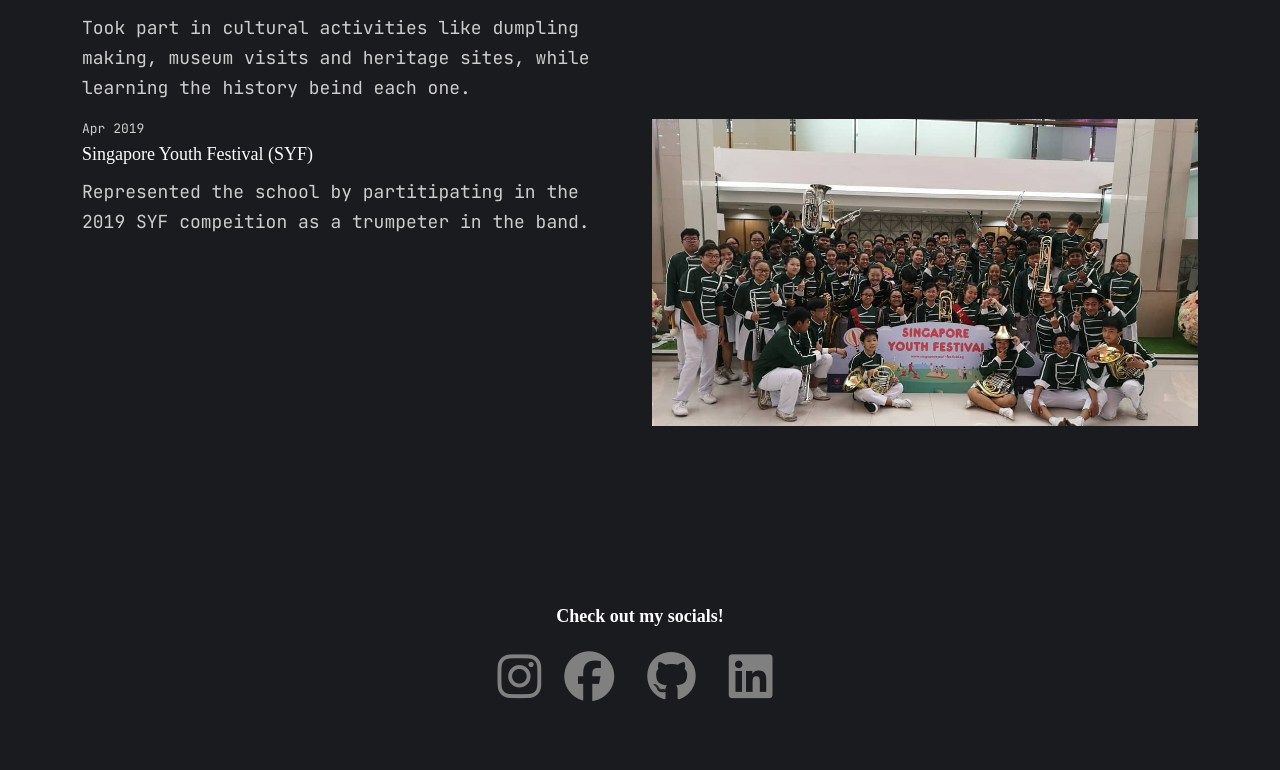
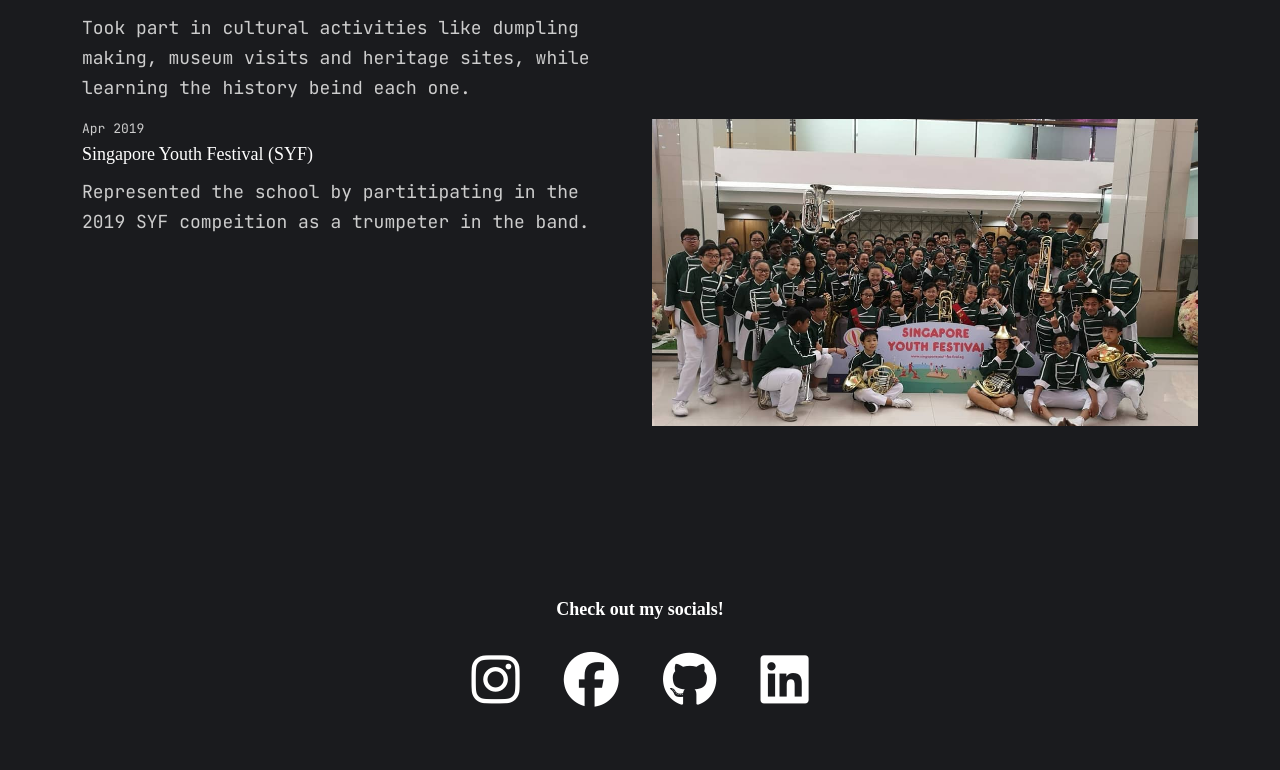
Before and after one commit to snorzac/portfolio, a website: page index.html in a window 1280 px wide. Shown: the part 3235-4005 px from the top of the page. Drawn offline with nearby package versions, Linux system fonts and the light colour scheme; a script that the page names is missing; a web font is replaced by a local one.

Commit message:
final updates

```diff
--- a/index.html
+++ b/index.html
@@ -357,10 +357,10 @@
                 </section>
             </div>
 
-            <div class="row text-center socials icon" id="sec5">
+            <div class="row text-center" id="sec5">
                 <div class="col-12">
                     <h4 class="mono-h4" style="padding-top: 15%; font-weight: bold; color: white;">Check out my socials!</h4>
-                    <a href="https://www.instagram.com/isaactannnnn/" target="_blank"><i class="fa-brands fa-instagram"></i></a>
+                    <a href="https://www.instagram.com/isaactannnnn/" target="_blank"><i class="fa-brands fa-instagram socials"></i></a>
                     <a href="https://www.facebook.com/isaac.tan.73157" target="_blank"><i class="fa-brands fa-facebook socials"></i></a>
                     <a href="https://github.com/snorzac" target="_blank"><i class="fa-brands fa-github socials"></i></a>
                     <a href="https://www.linkedin.com/in/isaac-tan-98622b218/" target="_blank"><i class="fa-brands fa-linkedin socials"></i></a>
--- a/script.js
+++ b/script.js
@@ -140,12 +140,12 @@ if (document.getElementById('lightbox'))
             `${basePath}/public/experiences/akita/akita1.jpg`,
             `${basePath}/public/experiences/akita/akita2.jpg`,
             `${basePath}/public/experiences/akita/akita3.jpg`,
-            `${basePath}/public/experiences/akita/akita4.jpg`,
+            `${basePath}/public/experiences/akita/akita4.JPG`,
             `${basePath}/public/experiences/akita/akita5.jpg`,
             `${basePath}/public/experiences/akita/akita6.jpg`,
             `${basePath}/public/experiences/akita/akita7.jpg`,
-            `${basePath}/public/experiences/akita/akita8.jpg`,
-            `${basePath}/public/experiences/akita/akita9.jpg`
+            `${basePath}/public/experiences/akita/akita8.JPG`,
+            `${basePath}/public/experiences/akita/akita9.JPG`
         ],
 
         refresh:
--- a/style.css
+++ b/style.css
@@ -232,20 +232,11 @@ html
 
 .socials
 {
-    padding-left: 10px;
-    padding-right: 10px;
-    padding-bottom: 5%;
-    padding-top: 10px;
-    font-size: 50px;
-}
-
-.icon
-{
-    color: grey;
-}
-
-.icon a:hover
-{
+    margin-left: 20px;
+    margin-right: 20px;
+    padding-bottom: 60px;
+    padding-top: 20px;
+    font-size: 55px;
     color: white;
 }
 
```
